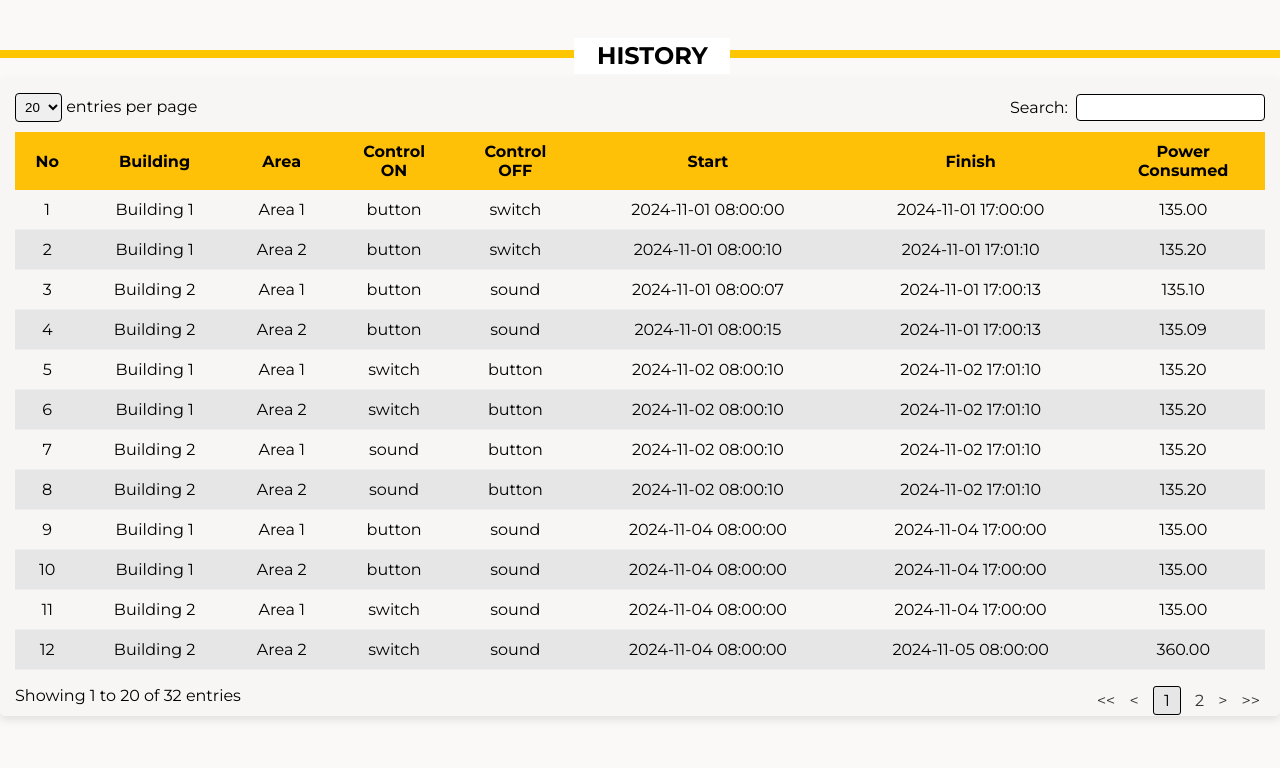
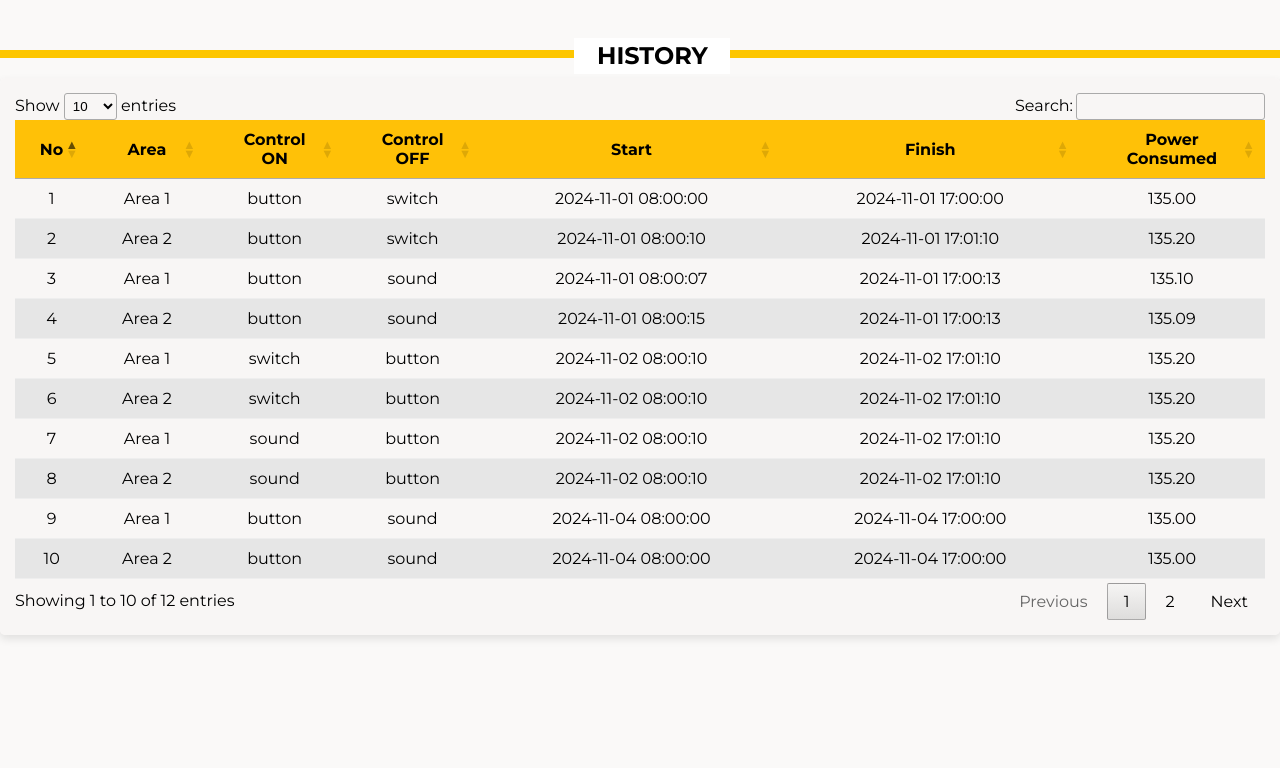
Before and after one commit to achillsetara16/Monitoring-Daya-Listrik-, a PHP site: page /history.php in a window 1280 px wide. Shown: the part 32-800 px from the top of the page. Run offline with PHP 8.4, Linux system fonts and the light colour scheme; data comes from the database, SQL or seed files in the repository; some libraries are stand-ins or nearby versions.

Commit message:
Add history.js and update history

```diff
--- /dev/null
+++ b/history.js
@@ -0,0 +1,3 @@
+new DataTable('#table-body', {
+
+});
--- a/history.php
+++ b/history.php
@@ -9,6 +9,7 @@
 <head>
     <?php require 'metadata.php'; ?>
     <title>History</title>
+    <link rel="stylesheet" href="https://cdn.datatables.net/2.1.8/css/dataTables.dataTables.css">
 </head>
 <body id="history">
     <?php require 'navbar.php'; ?>
@@ -18,27 +19,11 @@
         <p>HISTORY</p>
     </div>
     <div class="table-container">
-    <div class="table-controls">
-    <div class="entries-per-page">
-    <label for="entries">
-        <select id="entries">
-            <option value="10">10</option>
-            <option value="20" selected>20</option>
-            <option value="30">30</option>
-        </select>
-        entries per page
-        </label>
-    </div>
-    <div class="search-box">
-        <label for="search">Search:</label>
-        <input type="text" id="search">
-    </div>
-    </div>
-    <table>
+
+    <table id="table-body">
         <thead>
         <tr>
             <th>No</th>
-            <th>Building</th>
             <th>Area</th>
             <th>Control <br>ON</th>
             <th> Control <br>OFF</th>
@@ -59,7 +44,6 @@
                             while ($row = mysqli_fetch_assoc($result)) {
                                 echo "<tr>";
                                 echo "<td>" . $no++ . "</td>";
-                                echo "<td>" . htmlspecialchars($row['building']) . "</td>";
                                 echo "<td>" . htmlspecialchars($row['area']) . "</td>";
                                 echo "<td>" . htmlspecialchars($row['control_on']) . "</td>";
                                 echo "<td>" . htmlspecialchars($row['control_off']) . "</td>";
@@ -69,25 +53,18 @@
                                 echo "</tr>";
                             }
                         } else {
-                            echo "<tr><td colspan='8'>No data found.</td></tr>";
+                            echo "<tr><td colspan='7'No data found.</td></tr>";
                         }
                     } else {
-                        echo "<tr><td colspan='8'>Failed to connect to database.</td></tr>";
+                        echo "<tr><td colspan='7'>Failed to connect to database.</td></tr>";
                     }
                     ?>
                 </tbody>
     </table>
-    <div class="pagination-control">
-    <p>Showing 1 to 20 of 32 entries</p>
-    <div class="pagination">
-                <a href="#">&lt;&lt;</a>
-                <a href="#">&lt;</a>
-                <a href="#" class="active">1</a>
-                <a href="#">2</a>
-                <a href="#">&gt;</a>
-                <a href="#">&gt;&gt;</a>
-            </div>
-            </div>
+
 </div>
+<script src="https://code.jquery.com/jquery-3.7.1.js"></script>
+    <script src="https://cdn.datatables.net/2.1.8/js/dataTables.js"></script>
+    <script src="history.js"></script>
 </body>
 </html>
--- a/style.css
+++ b/style.css
@@ -309,38 +309,6 @@ body {
     margin: 1 rem auto;
   }
 
-  #history .table-controls {
-    display: flex;
-    width: 100%;
-    justify-content: space-between;
-    align-items: center;
-    margin-bottom: 10px;
-  }
-
-  #history .entries-per-page {
-    display: flex;
-    align-items: center;
-  }
-
-  #history .entries-per-page label {
-    margin-right: 8px;
-  }
-
-  #history .search-box {
-    display: flex;
-    align-items: center;
-  }
-
-  #history .search-box label {
-    margin-right: 8px;
-  }
-
-  #history #entries, #search {
-    padding: 5px;
-    border-radius: 4px;
-    border: 1px solid black;
-  }
-
   #history table {
     width: 100%;
     border-collapse: collapse;
@@ -364,37 +332,3 @@ body {
   }
 
   #history tr:nth-child(even){background-color: #e6e6e6}
-
-  #history .pagination {
-    margin-top: 10px;
-    text-align: right;
-  }
-
-  #history .pagination a {
-    margin: 0 5px;
-    color: #333;
-    text-decoration: none;
-  }
-
-  #history .pagination a:hover {
-    background-color: #e0e0e0;
-    color: #555;
-    border: 1px solid black;
-    border-radius: 3px;
-    padding: 4px 10px;
-  }
-
-  #history .pagination .active {
-    background-color: #e6e6e6;
-    color: black;
-    border: 1px solid black;
-    border-radius: 3px;
-    padding: 4px 10px;
-  }
-
-  #history .pagination-control {
-    display: flex;
-    justify-content: space-between;
-    align-items: center;
-    margin-bottom: -20px;
-  }
```
